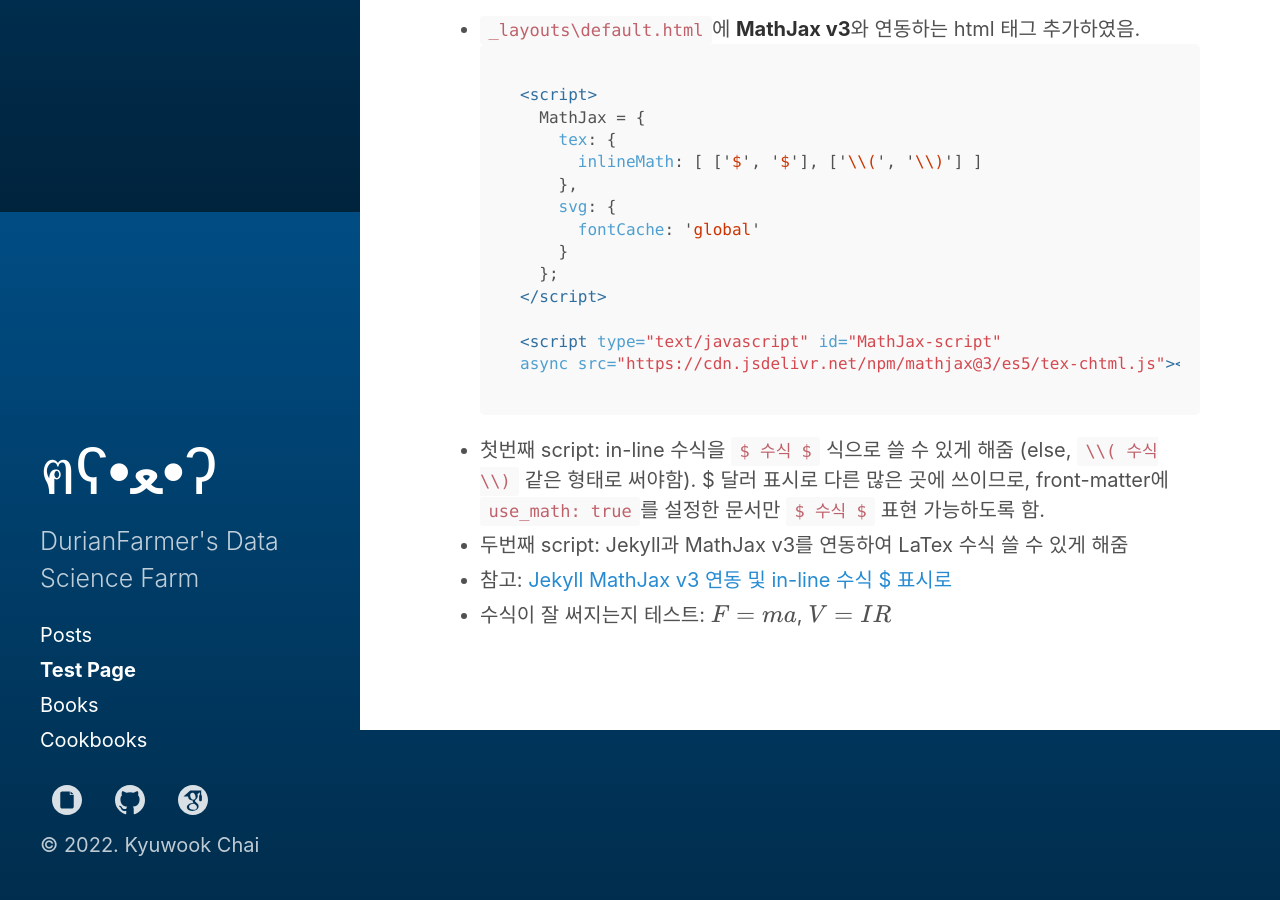
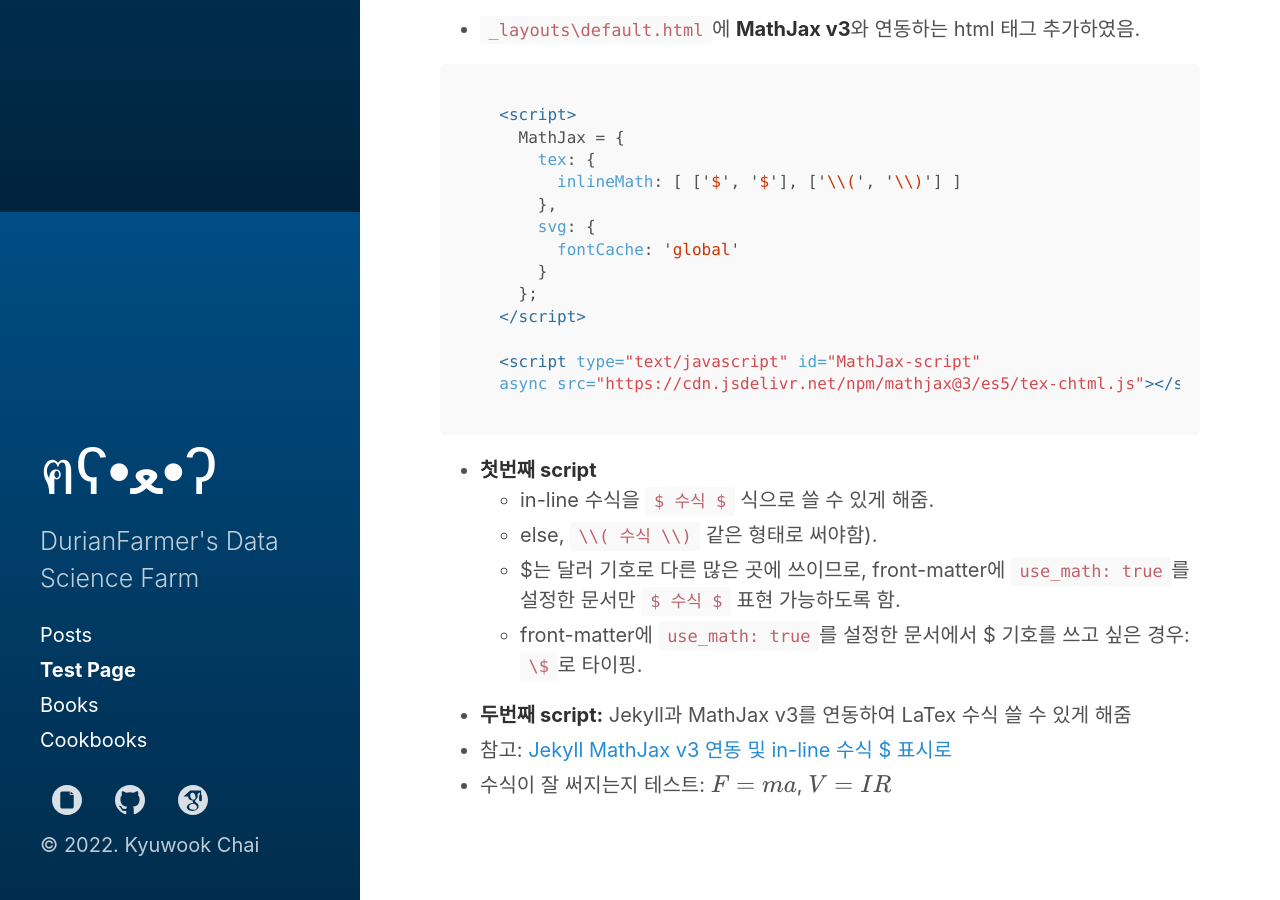
Before and after one commit to DurianFarmer/DurianFarmer.github.io, a Jekyll site: the page built from test.md, in a window 1280 px wide and 900 px high, scrolled down 688 px. Built offline with Jekyll 4.4.1, drawn with Linux system fonts in a browser that asks for light colours; nearby versions of some CDN libraries.

Commit message:
page 추가 실험

````diff
--- a/test.md
+++ b/test.md
@@ -28,6 +28,7 @@ sidebar_sort_order: 1 # 사이드바 title 배치 순서
 
 ## 수식 넣는 법
 - `_layouts\default.html`에 **MathJax v3**와 연동하는 html 태그 추가하였음.
+
 ```html
   <script>
     MathJax = {
@@ -43,7 +44,11 @@ sidebar_sort_order: 1 # 사이드바 title 배치 순서
   <script type="text/javascript" id="MathJax-script"
   async src="https://cdn.jsdelivr.net/npm/mathjax@3/es5/tex-chtml.js"></script>
 ```
-- 첫번째 script: in-line 수식을 `$ 수식 $` 식으로 쓸 수 있게 해줌 (else, `\\( 수식 \\)` 같은 형태로 써야함). \$ 달러 표시로 다른 많은 곳에 쓰이므로, front-matter에 `use_math: true`를 설정한 문서만 `$ 수식 $` 표현 가능하도록 함.
-- 두번째 script: Jekyll과 MathJax v3를 연동하여 LaTex 수식 쓸 수 있게 해줌
+- **첫번째 script**
+  - in-line 수식을 `$ 수식 $` 식으로 쓸 수 있게 해줌.
+  - else, `\\( 수식 \\)` 같은 형태로 써야함).
+  - \$는 달러 기호로 다른 많은 곳에 쓰이므로, front-matter에 `use_math: true`를 설정한 문서만 `$ 수식 $` 표현 가능하도록 함.
+  - front-matter에 `use_math: true`를 설정한 문서에서 \$ 기호를 쓰고 싶은 경우: `\$`로 타이핑.
+- **두번째 script:** Jekyll과 MathJax v3를 연동하여 LaTex 수식 쓸 수 있게 해줌
 - 참고: [Jekyll MathJax v3 연동 및 in-line 수식 \$ 표시로](https://www.bodunhu.com/blog/posts/add-mathjax-v3-support-to-jekyll-and-hugo/)
 - 수식이 잘 써지는지 테스트: \\(F=ma\\), $V = IR$
````
